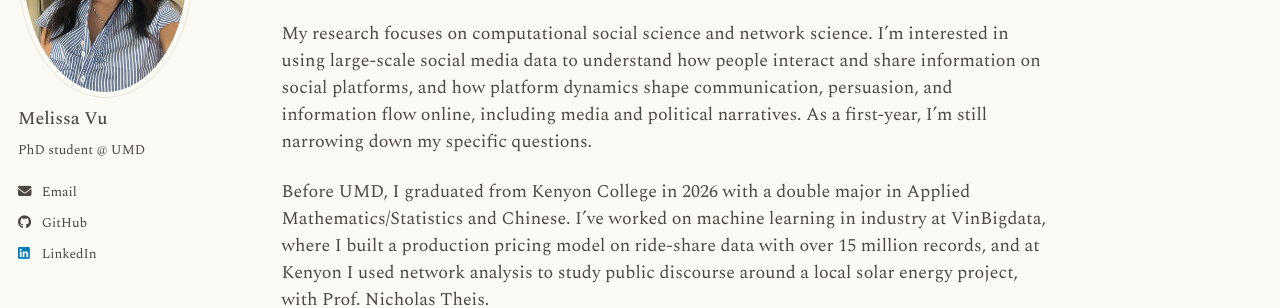
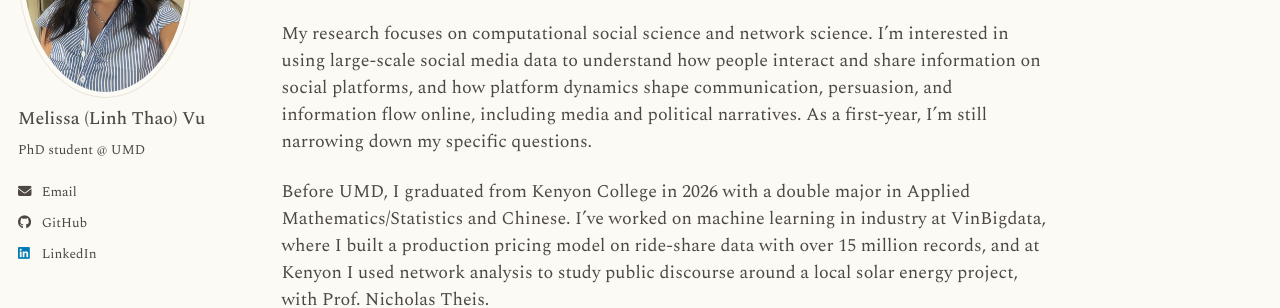
Before and after one commit to melvu-25/melvu-25.github.io, a Jekyll site: the page built from _pages/about.md, in a window 1280 px wide. Shown: the part 255-563 px from the top of the page. Built offline with Jekyll 4.4.1, drawn with Linux system fonts in a browser that asks for light colours; a script bundle is joined from its source files by our own code; a style sheet for code colours, icons or effects is not loaded.

Commit message:
Update author name in configuration file

```diff
--- a/_config.yml
+++ b/_config.yml
@@ -24,7 +24,7 @@ repository               : "melvu-25/melvu-25.github.io"
 author:
   # Biographic information
   avatar           : "profile2.png"
-  name             : "Melissa Vu"
+  name             : "Melissa (Linh Thao) Vu"
   pronouns         : # example: "she/her"
   bio              : "PhD student @ UMD"
   linkedin         : https://www.linkedin.com/in/melissa-vu/
```
